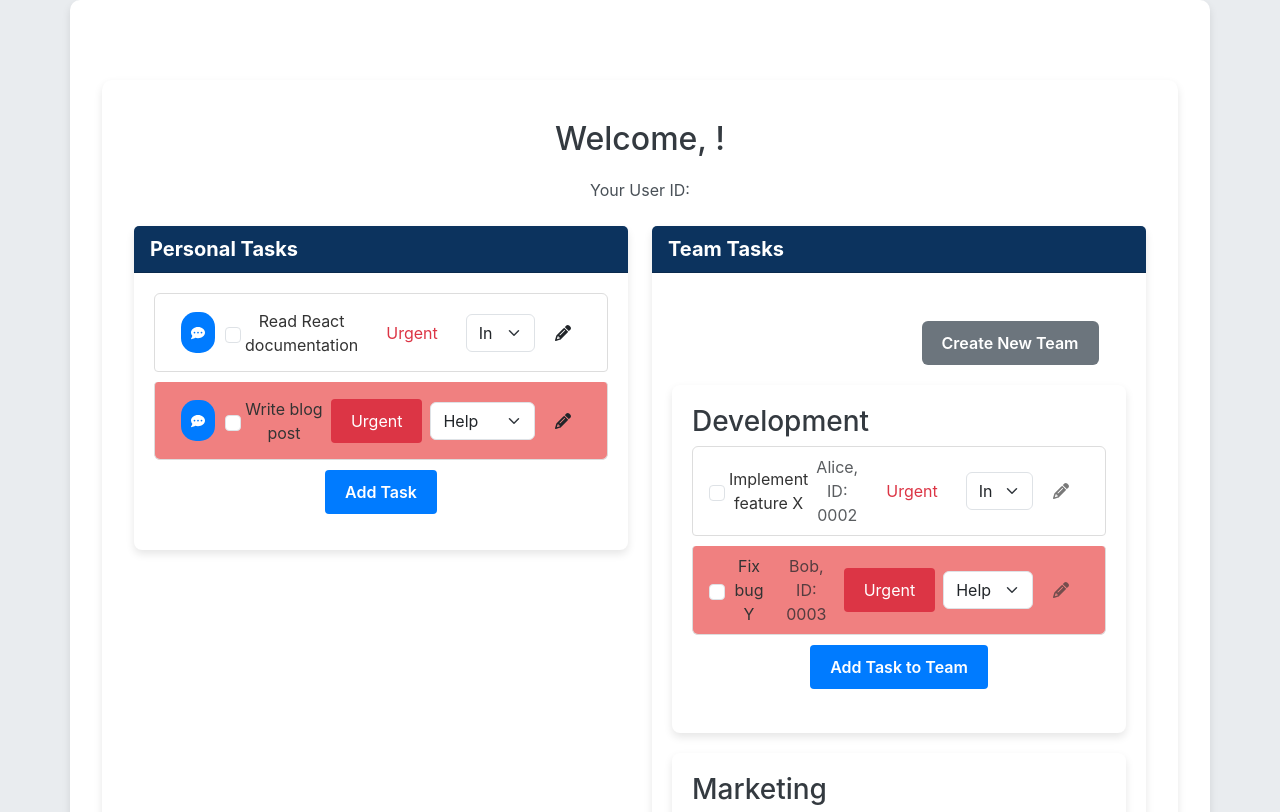
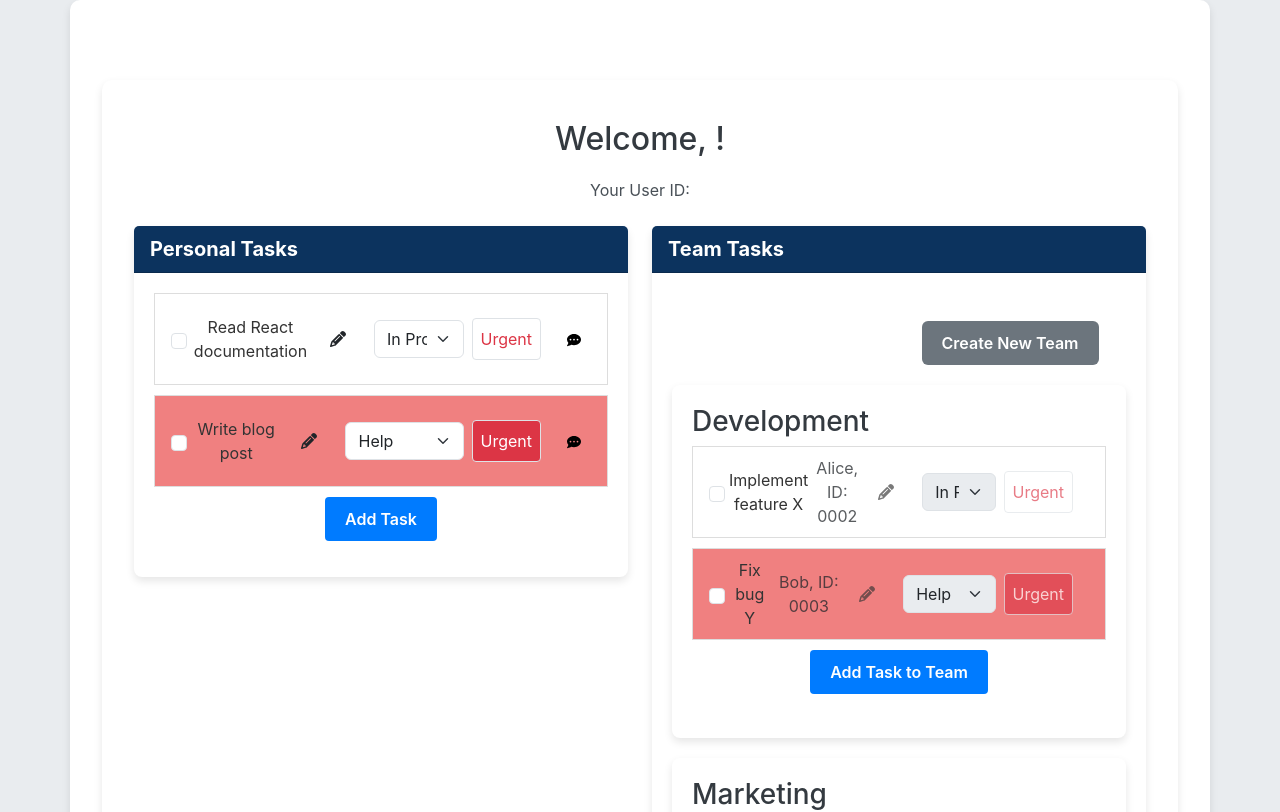
Before and after one commit to MarciaPratas2000/user-team-task-manager, a React (Create React App) app in the folder frontend/: page /user-dashboard in a window 1280 px wide. Shown: the top 812 px of the page. Built offline with nearby package versions, Linux system fonts and the light colour scheme.

Commit message:
Styling changes in task item and changed delete task /eliminate task programming logic

```diff
--- a/frontend/src/Elements/Components/CommentBubble/CommentBubble.css
+++ b/frontend/src/Elements/Components/CommentBubble/CommentBubble.css
@@ -1,46 +1,76 @@
-/* Base styles for the comment bubble container */
 .comment-bubble {
   position: relative;
+  display: inline-block;
 }
 
-/* Styles for the button that opens the comment bubble */
-.comment-bubble-button {
-  background-color: #ced6df; /* Primary color for button */
-  color: white;
+.comment-bubble .comment-bubble-button {
+  background-color: transparent;
+  color: 0056b3;
   border: none;
-  border-radius: 50%; /* Round shape */
-  padding: 12px; /* Increased padding for a better click area */
+  border-radius: 15px;
+  padding: 10px;
   cursor: pointer;
-  font-size: 18px; /* Larger font size for better visibility */
-  margin: 10px;
-  transition: background-color 0.3s, transform 0.3s; /* Smooth transition effects */
+  font-size: 14px;
+  transition: background-color 0.3s, transform 0.3s;
 }
 
-/* Hover effect for the comment bubble button */
-.comment-bubble-button:hover {
-  background-color: #0056b3; /* Darker shade for hover effect */
+.comment-bubble .comment-bubble-button:hover {
   transform: scale(1.1); /* Slightly enlarge the button on hover */
 }
 
-/* Styles for the comment bubble content */
-.comment-bubble-content {
-  position: absolute; /* Absolute positioning to control placement */
-  top: 120%; /* Adjusted to position below the button */
+.comment-bubble .comment-bubble-content {
+  position: relative;
+  bottom: 100%;
   left: 0;
-  width: 270px; /* Slightly wider for better content fit */
   background-color: white;
   border: 1px solid #ddd;
-  border-radius: 5px;
-  box-shadow: 0 4px 12px rgba(0, 0, 0, 0.15); /* More prominent shadow */
-  padding: 15px; /* Increased padding for better spacing */
-  z-index: 10;
-  display: flex;
-  flex-direction: column;
-  transition: opacity 0.3s ease-in-out; /* Smooth transition for opening/closing */
+  border-radius: 10px;
+  padding: 10px;
+  width: 200px;
+  box-shadow: 0 2px 10px rgba(0, 0, 0, 0.2);
+  z-index: 1;
 }
 
-/* Styles for the textarea within the comment bubble */
-.comment-bubble-content textarea {
+.comment-bubble .comment-bubble-content textarea {
+  width: 100%;
+  border: none;
+  resize: none;
+  padding: 5px;
+  margin-top: 8px;
+}
+
+
+.comment-bubble .comment-list {
+  list-style: none;
+  padding: 0;
+  margin: 10px 0 0 0;
+}
+
+.comment-bubble .comment-item {
+  border-bottom: 1px solid #ddd;
+  padding: 8px 0;
+  display: flex;
+  justify-content: space-between; /* Space between comment text and delete button */
+  align-items: center;
+}
+
+.comment-bubble .comment-item button {
+  background: none;
+  border: none;
+  color: #dc3545; /* Red color for delete button */
+  cursor: pointer;
+  font-size: 16px;
+  transition: color 0.3s;
+}
+
+.comment-bubble .comment-item button:hover {
+  color: #c82333; /* Darker red color on hover */
+}
+
+
+
+/* Hide textarea and related buttons by default */
+.comment-bubble .comment-edit-mode textarea {
   width: calc(100% - 20px); /* Full width minus padding */
   box-sizing: border-box;
   margin-bottom: 10px;
@@ -51,45 +81,7 @@
   resize: none; /* Prevent resizing */
 }
 
-/* Styles for the buttons within the comment bubble */
-.comment-bubble-content button {
-  background: none;
-  border: none;
-  cursor: pointer;
-  font-size: 18px;
-  margin-right: 10px;
+/* Show textarea and buttons only when editing */
+.comment-bubble .comment-edit-mode .btn {
+  display: inline-block; /* Show buttons in edit mode */
 }
-
-/* Hover effect for buttons inside the comment bubble */
-.comment-bubble-content button:hover {
-  opacity: 0.8; /* Slightly transparent on hover */
-}
-
-/* Styles for the list of comments */
-.comment-list {
-  list-style: none;
-  padding: 0;
-  margin: 0;
-}
-
-/* Styles for individual comment items */
-.comment-item {
-  border-bottom: 1px solid #ddd;
-  padding: 8px 0;
-  display: flex;
-  justify-content: space-between; /* Space between comment text and delete button */
-  align-items: center;
-}
-
-/* Styles for the delete button on comments */
-.comment-item button {
-  background: none;
-  border: none;
-  color: #dc3545; /* Red color for delete button */
-  cursor: pointer;
-  font-size: 16px;
-}
-
-.comment-item button:hover {
-  color: #c82333; /* Darker red color on hover */
-}
--- a/frontend/src/Elements/Components/CommentBubble/CommentBubble.js
+++ b/frontend/src/Elements/Components/CommentBubble/CommentBubble.js
@@ -1,15 +1,15 @@
-
 import React, { useState, useEffect } from 'react';
 import './CommentBubble.css';
 import { FontAwesomeIcon } from '@fortawesome/react-fontawesome';
-import { faTrashAlt, faCheck, faTimes, faCommentDots } from '@fortawesome/free-solid-svg-icons'; // Import icons
+import { faTrashAlt, faCheck, faTimes, faCommentDots, faEdit } from '@fortawesome/free-solid-svg-icons'; // Import icons
 
 const CommentBubble = ({ onSave, existingComments, onRemove }) => {
   const [isOpen, setIsOpen] = useState(false);
+  const [isEditing, setIsEditing] = useState(false);
   const [newComment, setNewComment] = useState('');
   const [comments, setComments] = useState(existingComments || []);
 
-  // Log whenever existingComments prop changes
+  // Update comments when existingComments prop changes
   useEffect(() => {
     console.log('Existing comments updated:', existingComments);
     setComments(existingComments || []);
@@ -27,7 +27,7 @@ const CommentBubble = ({ onSave, existingComments, onRemove }) => {
       setComments([...comments, trimmedComment]);
       onSave(trimmedComment);
       setNewComment('');
-      setIsOpen(false);
+      setIsEditing(false); // Exit editing mode after saving
     } else {
       console.log('No comment entered or comment is just whitespace.');
     }
@@ -41,6 +41,13 @@ const CommentBubble = ({ onSave, existingComments, onRemove }) => {
     }
   };
 
+  const toggleEdit = () => {
+    setIsEditing(!isEditing);
+    if (isEditing) {
+      setNewComment(''); // Clear the textarea when exiting edit mode
+    }
+  };
+
   return (
     <div className="comment-bubble">
       <button
@@ -51,7 +58,17 @@ const CommentBubble = ({ onSave, existingComments, onRemove }) => {
         <FontAwesomeIcon icon={faCommentDots} />
       </button>
       {isOpen && (
-        <div className="comment-bubble-content d-block">
+        <div className="comment-bubble-content ">
+            <button
+                onClick={toggleEdit}
+                className="btn btn-edit mt-2 d-block"
+                title="Edit Comment"
+              >
+                <FontAwesomeIcon icon={faEdit} />
+                Add Notes
+              </button>
+          {isEditing ? (
+            <div className="comment-edit-mode">
               <textarea
                 value={newComment}
                 onChange={(e) => {
@@ -62,18 +79,21 @@ const CommentBubble = ({ onSave, existingComments, onRemove }) => {
               />
               <button
                 onClick={handleSave}
-            className="btn btn-success"
+                className="btn btn-save"
                 title="Save comment"
               >
-            <FontAwesomeIcon icon={faCheck} /> {/* Checkmark for Save */}
+                <FontAwesomeIcon icon={faCheck} />
               </button>
               <button
-            onClick={() => setIsOpen(false)}
-            className="btn btn-danger"
+                onClick={() => setIsEditing(false)}
+                className="btn btn-cancel"
                 title="Cancel"
               >
-            <FontAwesomeIcon icon={faTimes} /> {/* Cross for Cancel */}
+                <FontAwesomeIcon icon={faTimes} />
               </button>
+            </div>
+          ) : (
+            <>
               <ul className="comment-list">
                 {comments.map((comment, index) => (
                   <li key={index} className="comment-item">
@@ -83,11 +103,14 @@ const CommentBubble = ({ onSave, existingComments, onRemove }) => {
                       className="btn btn-outline-danger ms-2"
                       title="Remove comment"
                     >
-                  <FontAwesomeIcon icon={faTrashAlt} /> {/* Trash for Remove */}
+                      <FontAwesomeIcon icon={faTrashAlt} />
                     </button>
                   </li>
                 ))}
               </ul>
+
+            </>
+          )}
         </div>
       )}
     </div>
--- a/frontend/src/Elements/Components/TaskItem/TaskItem.css
+++ b/frontend/src/Elements/Components/TaskItem/TaskItem.css
@@ -16,71 +16,7 @@
   opacity: 0.5; /* Dimmed appearance for eliminating tasks (if you use this class) */
 }
 
-.comment-box {
-  display: flex;
-  align-items: center;
+.taskItem .btn-edit {
+  background-color: transparent;
+
 }
-
-.comment-box input {
-  flex: 1;
-}
-
-.comment-box button {
-  margin-left: 10px;
-}
-
-.comment-bubble {
-  position: relative;
-  display: inline-block;
-}
-
-.comment-bubble-button {
-  background-color: #007bff;
-  color: white;
-  border: none;
-  border-radius: 15px;
-  padding: 10px;
-  cursor: pointer;
-  font-size: 14px;
-}
-
-.comment-bubble-content {
-  display: none;
-  position: absolute;
-  bottom: 100%;
-  left: 0;
-  background-color: white;
-  border: 1px solid #ddd;
-  border-radius: 10px;
-  padding: 10px;
-  width: 200px;
-  box-shadow: 0 2px 10px rgba(0, 0, 0, 0.2);
-  z-index: 1;
-}
-
-.comment-bubble-content textarea {
-  width: 100%;
-  border: none;
-  resize: none;
-  padding: 5px;
-}
-
-.comment-bubble-content button {
-  background-color: #007bff;
-  color: white;
-  border: none;
-  border-radius: 5px;
-  padding: 5px;
-  cursor: pointer;
-}
-
-.comment-list {
-  margin-top: 10px;
-  padding-left: 0;
-  list-style-type: none;
-}
-
-.comment-item {
-  padding: 5px 0;
-  border-bottom: 1px solid #ddd;
-}
--- a/frontend/src/Elements/Components/TaskItem/TaskItem.js
+++ b/frontend/src/Elements/Components/TaskItem/TaskItem.js
@@ -68,18 +68,13 @@ const TaskItem = ({
     }
   };
 
-  if (task.status === 'Eliminate' && task.isChecked) {
-    return null; // Skip rendering for tasks that should be eliminated.
-  }
+
+
+
 
   return (
+    <div className='taskItem'>
     <li className={`list-group-item d-flex justify-content-between align-items-center ${getTaskClassName(task)}`}>
-      {(isCreator || userid === task.userId) && (
-    <CommentBubble
-      onSave={handleAddComment}
-      existingComments={task.comments || []}
-    />
-  )}
       <div className="d-flex align-items-center">
 
         <input
@@ -104,16 +99,25 @@ const TaskItem = ({
         {!isPersonal && <span className="text-muted ms-2">{task.createdBy}, ID: {task.userId}</span>}
       </div>
       <div>
-        <button
-          className={`btn ${task.isUrgent ? 'btn-danger' : 'btn-outline-danger'} ms-2`}
-          onClick={() => onUrgencyToggle && onUrgencyToggle(index, isPersonal)}
-          aria-label="Mark as urgent"
+
+      </div>
+      <button
+          className={`btn ${isEditing ? 'btn-save' : 'btn-edit'} `}
+          onClick={isEditing ? handleSave : handleEdit}
+          disabled={!isCreator && userid !== task.userId}
+          aria-label={isEditing ? 'Save task' : 'Edit task'}
         >
-          Urgent
+          <FontAwesomeIcon icon={isEditing ? faCheck : faPencilAlt} />
         </button>
-      </div>
+        {isEditing && (
+          <button className="btn btn-cancel " onClick={handleCancel}>
+          <FontAwesomeIcon icon={faTimes} /> {/* Checkmark for Save */}
+
+          </button>
+        )}
       <div>
         <select
+          disabled={!isCreator && userid !== task.userId}
           className="form-select ms-2"
           value={task.status}
           onChange={(e) => onStatusChange && onStatusChange(index, e.target.value, isPersonal)}
@@ -122,26 +126,29 @@ const TaskItem = ({
           <option value="In-progress">In Progress</option>
           <option value="Help">Help</option>
           <option value="Complete">Complete</option>
-          <option value="Eliminate">Eliminate</option>
+          <option value="Eliminate">Delete</option>
         </select>
       </div>
+      <button
+          className={`btn border ${task.isUrgent ? 'btn-danger' : 'btn-outline-danger'} m-3 p-2`}
+          disabled={!isCreator && userid !== task.userId}
+
+          onClick={() => onUrgencyToggle && onUrgencyToggle(index, isPersonal)}
+          aria-label="Mark as urgent"
+        >
+          Urgent
+        </button>
+        {(isCreator || userid === task.userId) && (
+    <CommentBubble
+      onSave={handleAddComment}
+      existingComments={task.comments || []}
+    />
+  )}
       <div>
-      <button
-          className={`btn ${isEditing ? 'border' : 'btn'} ms-2`}
-          onClick={isEditing ? handleSave : handleEdit}
-          disabled={!isCreator && userid !== task.userId}
-          aria-label={isEditing ? 'Save task' : 'Edit task'}
-        >
-          <FontAwesomeIcon icon={isEditing ? faCheck : faPencilAlt} />
-        </button>
-        {isEditing && (
-          <button className="btn border ms-2" onClick={handleCancel}>
-          <FontAwesomeIcon icon={faTimes} /> {/* Checkmark for Save */}
 
-          </button>
-        )}
       </div>
     </li>
+    </div>
   );
 };
 
```
Also changed, not shown: frontend/src/Elements/Components/UserPage/UserPage.js (+18 -7 lines). Lines whose indentation alone changed are shown as unchanged.
